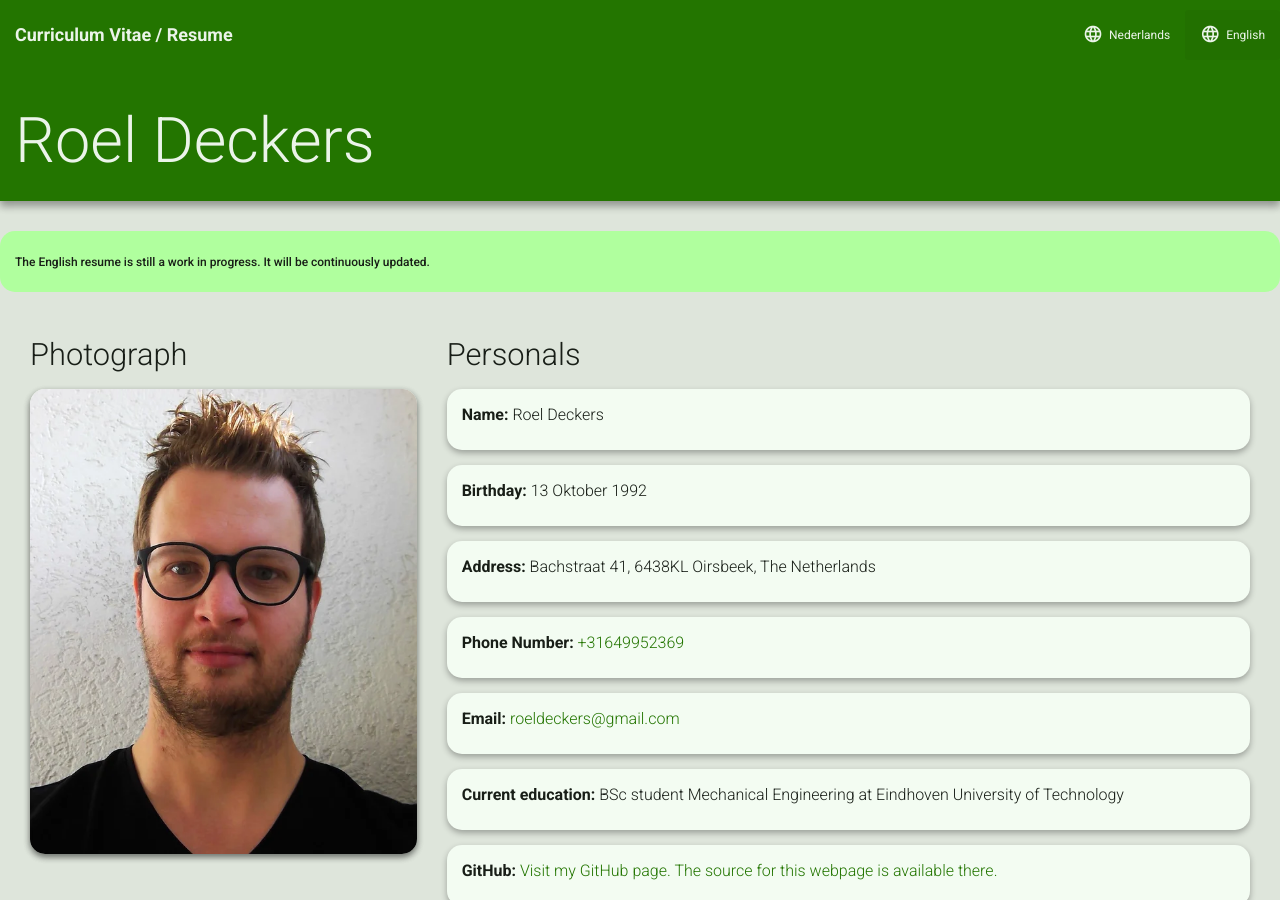
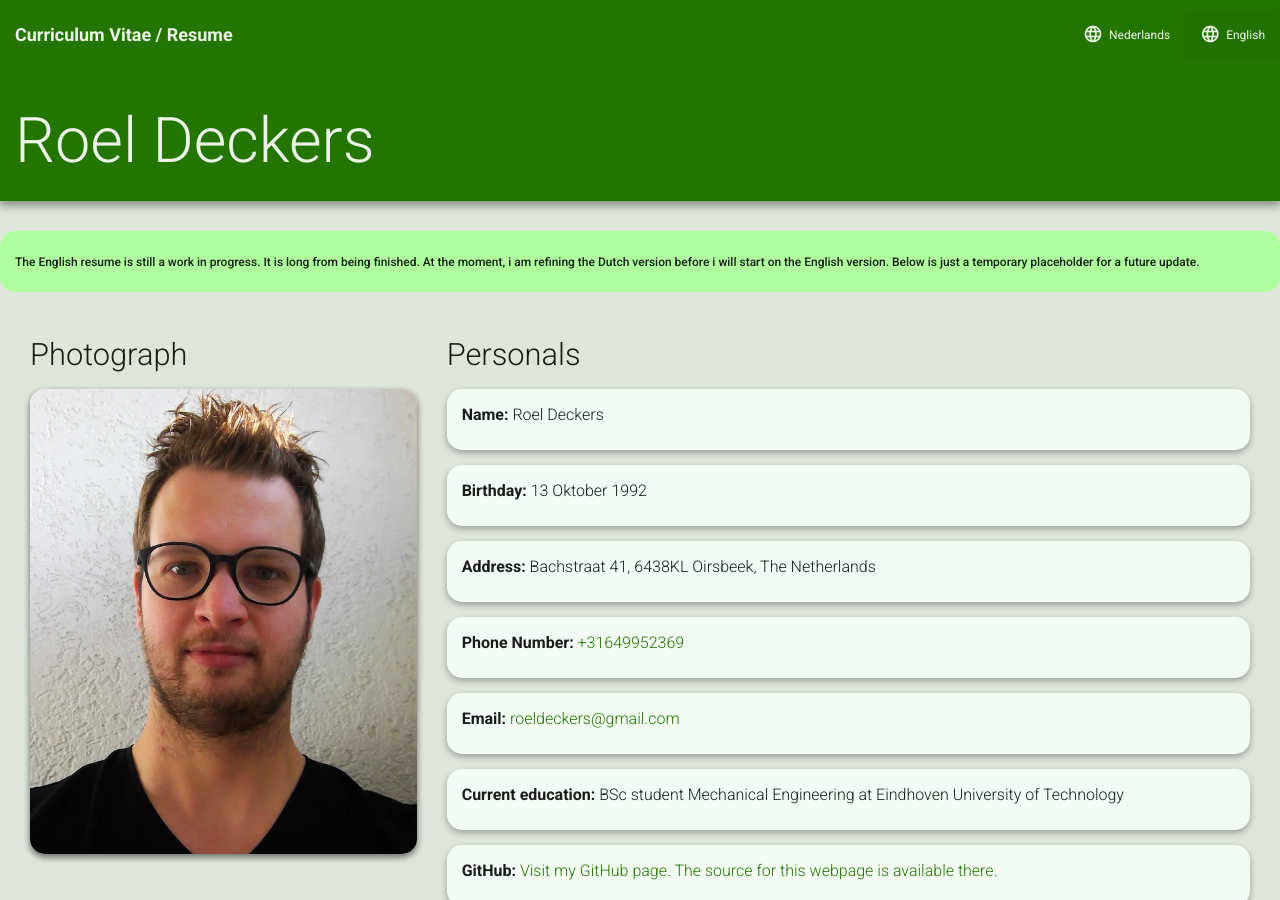
Before and after one commit to RoelD/CV, a Jekyll site: the page built from indexEng.html, in a window 1280 px wide and 900 px high. Built offline with Jekyll 4.4.1, drawn with Linux system fonts in a browser that asks for light colours.

Commit message:
indexEng: update Alert

```diff
--- a/indexEng.html
+++ b/indexEng.html
@@ -9,7 +9,7 @@ layout: default
 </div>
 
 <div class="alert alert-cv">
-  <b>The English resume is still a work in progress. It will be continuously updated.</b>
+  <b>The English resume is still a work in progress. It is long from being finished. At the moment, i am refining the Dutch version before i will start on the English version. Below is just a temporary placeholder for a future update.</b>
 </div>
 
 <div class="container-fluid">
```
